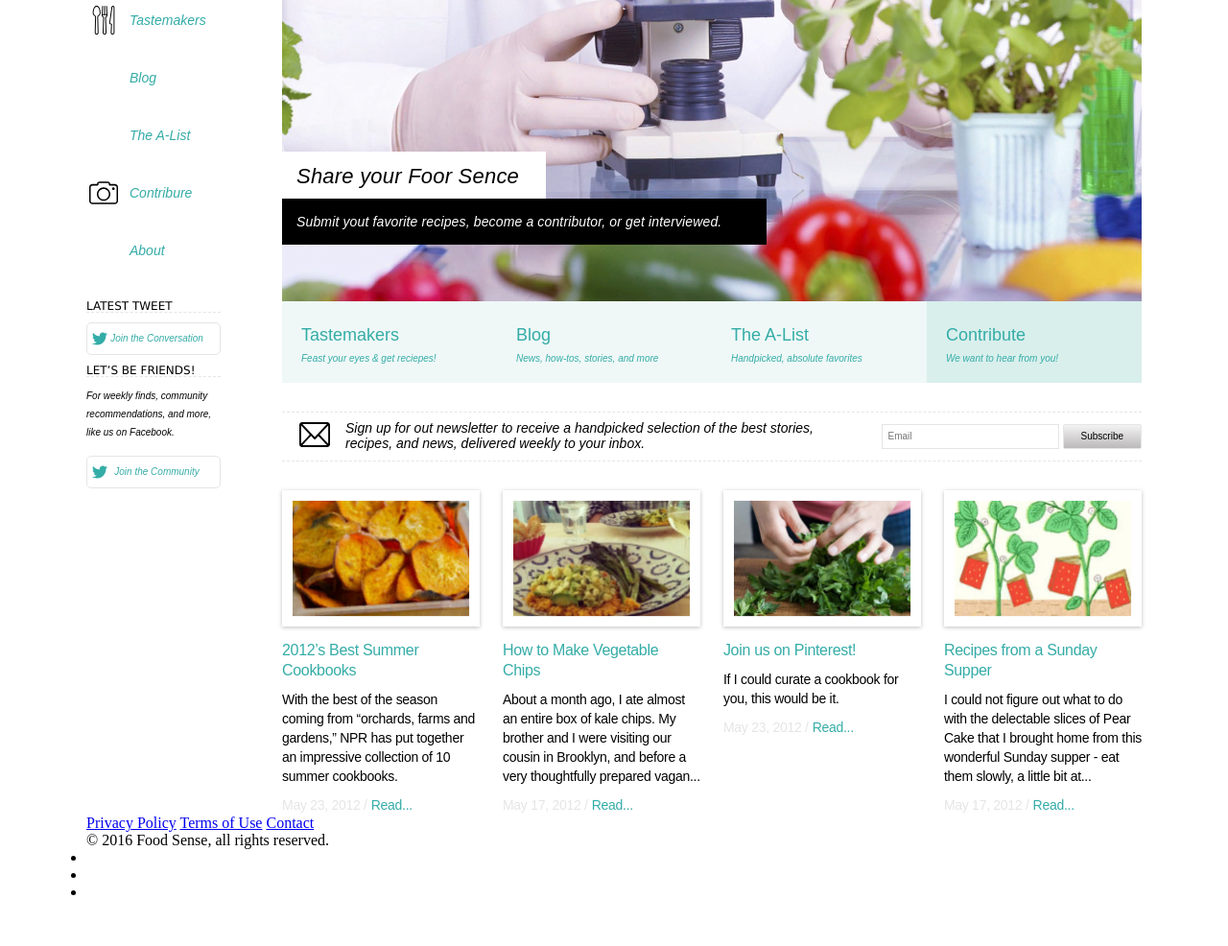
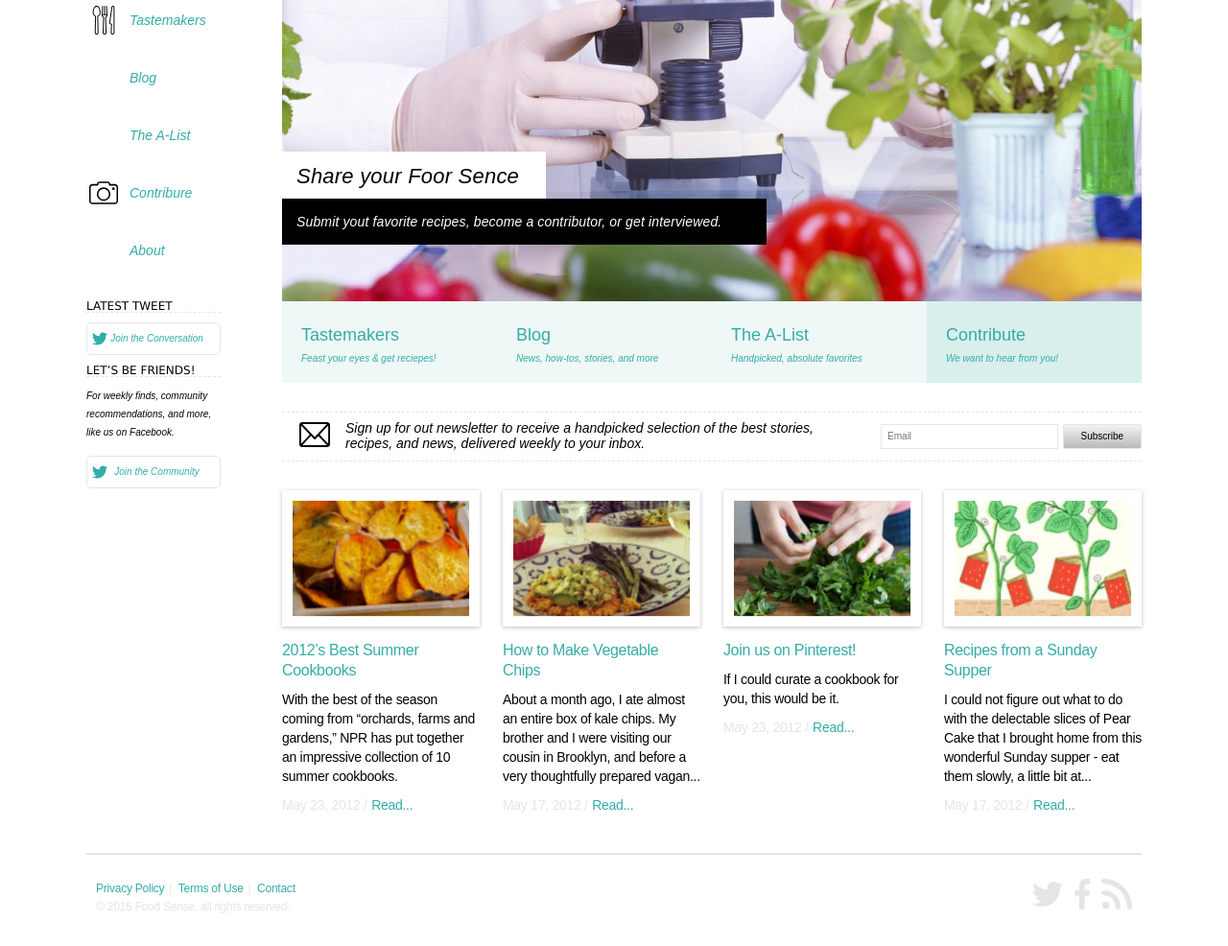
Before and after one commit to ludaalt/altukhova_tasks, a plain HTML site: page index.html in a window 1280 px wide. Shown: the part 181-1167 px from the top of the page at 96% size. Before the commit the page ends 1120 px from the top, so only its background shows below. Drawn offline with Linux system fonts and the light colour scheme.

Commit message:
added styles to footer

```diff
--- a/index.html
+++ b/index.html
@@ -41,7 +41,6 @@
                     <button class="community-button">Join the Community</button>
                 </div>
             </aside>
-
             <main class="main-content">
                 <div class="tabs">
                     <div class="tabs-body">
@@ -68,8 +67,6 @@
                         <button type="submit" class="subscribe-button">Subscribe</button>
                     </form>
                 </div>
-
-
                 <div class="cards">
                     <div class="card">
                         <p class="card-image">
@@ -87,8 +84,6 @@
                             <a class="card-more" href="#">Read...</a>
                         </p>
                     </div>
-
-
                     <div class="card">
                         <p class="card-image">
                             <img src="img/card2.jpg" alt="Card 2" width="207" height="143">
@@ -105,8 +100,6 @@
                             <a class="card-more" href="#">Read...</a>
                         </p>
                     </div>
-
-
                     <div class="card">
                         <p class="card-image">
                             <img src="img/card3.jpg" alt="Card 3" width="207" height="143">
@@ -121,8 +114,6 @@
                             <a class="card-more" href="#">Read...</a>
                         </p>
                     </div>
-
-
                     <div class="card">
                         <p class="card-image">
                             <img src="img/card4.jpg" alt="Card 4" width="207" height="143">
@@ -140,36 +131,32 @@
                             <a class="card-more" href="#">Read...</a>
                         </p>
                     </div>
-
-
-
                 </div>
-
             </main>
-
         </div>
-
-
-        <footer>
+        <footer class="main-footer">
             <div class="copyright-block">
                 <p>
-                    <a href="#">Privacy Policy</a>
-                    <a href="#">Terms of Use</a>
-                    <a href="#">Contact</a>
+                    <a class="copyright-link" href="#">Privacy Policy</a>
+                    <a class="copyright-link" href="#">Terms of Use</a>
+                    <a class="copyright-link" href="#">Contact</a>
                 </p>
-
-                <p>
+                <p class="copyright">
                     © 2016 Food Sense, all rights reserved.
                 </p>
             </div>
-
             <ul class="social-block">
-                <li><a href="#" aria-label="to-twitter"></a></li>
-                <li><a href="#" aria-label="to-facebook"></a></li>
-                <li><a href="#" aria-label="to-rss"></a></li>
+                <li class="social-block-item">
+                    <a class="social-block-link" href="#" aria-label="to-twitter"></a>
+                </li>
+                <li class="social-block-item">
+                    <a class="social-block-link" href="#" aria-label="to-facebook"></a>
+                </li>
+                <li class="social-block-item">
+                    <a class="social-block-link" href="#" aria-label="to-rss"></a>
+                </li>
             </ul>
         </footer>
-
     </div>
 </body>
 </html>
--- a/styles/style.css
+++ b/styles/style.css
@@ -1,8 +1,24 @@
+:root {
+	--white-color: #FFFFFF;
+    --light-color: #EFF8F7;
+    --light-active-color: #D9EFEC;
+
+    --primary-color: #34ACA7;
+    --dark-color: #000000;
+    --smokie-color: #E5E5E5;
+}
+
 * {
     padding: 0;
     margin: 0;
     box-sizing: border-box;
 }
+
+body {
+	font-family: 'Arial', sans-serif;
+	color: var(--dark-color);
+}
+
 
 img {
     max-width: 100%;
@@ -37,13 +53,11 @@ img {
     margin-bottom: 25px;
 }
 
-
 .main-menu-icon {
     display: inline-block;
     margin-right: 10px;
     width: 35px;
     height: 35px;
-
     background-repeat: no-repeat;
     background-position: center;
 }
@@ -72,14 +86,12 @@ img {
     display: block;
     display: flex;
     align-items: center;
-
     font-family: Arial;
     font-style: italic;
     font-weight: normal;
     font-size: 14px;
     line-height: 14px;
-
-    color: #34ACA7;
+    color: var(--primary-color);
     text-decoration: none;
 }
 
@@ -100,8 +112,7 @@ img {
     font-size: 12px;
     line-height: 12px;
     text-transform: uppercase;
-    color: #000000;
-    border-bottom: 1px dashed #E5E5E5;
+    border-bottom: 1px dashed var(--smokie-color);
 }
 
 .community-description {
@@ -111,7 +122,6 @@ img {
     font-weight: normal;
     font-size: 10px;
     line-height: 19px;
-    color: #000000;
 }
 
 .community-button{
@@ -119,27 +129,27 @@ img {
     width: 100%;
     padding: 10px 13px 10px 20px;
     background: none;
-    border: 1px solid #E5E5E5;
+    border: 1px solid var(--smokie-color);
     border-radius: 5px;
     cursor: pointer;
-
     font-family: Arial;
     font-style: italic;
     font-weight: normal;
     font-size: 10px;
     line-height: 12px;
-    color: #34ACA7;
-
+    color: var(--primary-color);
     background-image: url('../img/icons/twitter-icon.svg');
     background-repeat: no-repeat;
     background-position: 5px 8px;
 }
 
+.main-content {
+    width: 896px;
+}
+
 .tabs-body {
     position: relative;
-
     background-color: blue;
-
     max-height: 445px;
 }
 
@@ -148,19 +158,16 @@ img {
     top: 65%;
     content: 'Share your Foor Sence';
     width: 260px;
-    background-color: #FFFFFF;
+    background-color: var(--white-color);
     padding-top: 15px;
     padding-bottom: 15px;
     padding-left: 15px;
-
     font-family: Arial;
     font-style: italic;
     font-weight: normal;
     font-size: 22px;
     line-height: 22px;
     letter-spacing: 0.01em;
-
-    color: #000000;
 }
 
 .tabs-body:after {
@@ -169,19 +176,17 @@ img {
     left: 0%;
     content: 'Submit yout favorite recipes, become a contributor, or get interviewed.';
     width: 490px;
-    background-color: #000000;
+    background-color: var(--dark-color);
     padding-top: 17px;
     padding-bottom: 17px;
     padding-left: 15px;
-
     font-family: Arial;
     font-style: italic;
     font-weight: normal;
     font-size: 14px;
     line-height: 14px;
     letter-spacing: 0.01em;
-
-    color: #FFFFFF;
+    color: var(--white-color);
 }
 
 
@@ -193,13 +198,13 @@ img {
 .tabs-button {
     display: inline-block;
     border: none;
-    background: #EFF8F7;
+    background: var(--light-color);
     font-family: Arial;
     font-style: normal;
     font-weight: normal;
     font-size: 18px;
     line-height: 18px;
-    color: #34ACA7;
+    color: var(--primary-color);
     min-width: 25%;
     padding: 26px 101px 41px 20px;
     position: relative;
@@ -210,16 +215,14 @@ img {
 .tabs-button:after {
     position: absolute;
     height: 10px;
-
     left: 20px;
     top: 50px;
-
     font-family: Arial;
     font-style: italic;
     font-weight: normal;
     font-size: 10px;
     line-height: 19px;
-    color: #34ACA7;
+    color: var(--primary-color);
 }
 
 .tabs-button:nth-child(1):after {
@@ -239,11 +242,11 @@ img {
 }
 
 .tabs-button:hover {
-    background-color: #D9EFEC;
+    background-color: var(--light-active-color);
 }
 
 .tabs-button-current {
-    background-color: #D9EFEC;
+    background-color: var(--light-active-color);
 }
 
 .subscribe-block {
@@ -251,9 +254,8 @@ img {
     display: flex;
     justify-content: space-between;
     align-items: center;
-
-    border-top: 1px dashed #E5E5E5;
-    border-bottom: 1px dashed #E5E5E5;
+    border-top: 1px dashed var(--smokie-color);
+    border-bottom: 1px dashed var(--smokie-color);
 }
 
 .subscribe-description-wrap {
@@ -280,12 +282,10 @@ img {
     font-weight: normal;
     font-size: 14px;
     line-height: 16px;
-    color: #000000;
 }
 
 .input {
-    border: 1px solid #E5E5E5;
-    /*padding: 4px;*/
+    border: 1px solid var(--smokie-color);
     padding-top: 3px;
     padding-bottom: 6px;
     padding-left: 6px;
@@ -299,32 +299,25 @@ img {
     line-height: 10px;
 }
 
-
 .subscribe-button {
     display: inline-block;
     cursor: pointer;
-
     padding: 7px 18px;
-
     background: linear-gradient(180deg, #F4F3F3 0%, #BBB9B9 100%);
-
-    border: 1px solid #E5E5E5;
+    border: 1px solid var(--smokie-color);
     border-radius: 2px;
-
     font-family: Arial;
     font-style: normal;
     font-weight: normal;
     font-size: 10px;
     line-height: 10px;
-
     text-align: center;
-
-    color: #000000;
 }
 
 .cards {
     display: flex;
     justify-content: space-between;
+    margin-bottom: 40px;
 }
 
 .card {
@@ -339,16 +332,13 @@ img {
     max-width: 95%;
     margin-top: 10px;
     margin-bottom: 10px;
-    /*border: 2px solid blue;*/
     font-family: Arial;
     font-style: normal;
     font-weight: normal;
     font-size: 16px;
     line-height: 21px;
-
     letter-spacing: -0.02em;
-
-    color: #34ACA7;
+    color: var(--primary-color);
 }
 
 .card-body {
@@ -370,9 +360,8 @@ img {
     font-weight: normal;
     font-size: 14px;
     line-height: 20px;
-
     letter-spacing: -0.02em;
-    color: #E5E5E5;
+    color: var(--smokie-color);
 }
 
 .card-more {
@@ -382,7 +371,7 @@ img {
     font-size: 14px;
     line-height: 20px;
     letter-spacing: -0.02em;
-    color: #34ACA7;
+    color: var(--primary-color);
     text-decoration: none;
 }
 
@@ -390,9 +379,81 @@ img {
     text-decoration: underline;
 }
 
+.main-footer {
+    display: flex;
+    justify-content: space-between;
+    border-top: 2px solid var(--smokie-color);
+    padding: 25px 10px 35px 10px;
+}
 
+.copyright-link {
+    font-family: Arial;
+    font-style: normal;
+    font-weight: normal;
+    font-size: 12px;
+    line-height: 12px;
+    letter-spacing: -0.02em;
+    color: var(--primary-color);
+    text-decoration: none;
+    position: relative;
+    display: inline-block;
+    margin-right: 10px;
+}
 
+.copyright-link:hover {
+    text-decoration: underline;
+}
 
-.main-content {
-    width: 896px;
+.copyright-link:not(:last-child):after {
+    position: absolute;
+    content: '|';
+    color: var(--smokie-color);
+    right: -15px;
+    width: 10px;
+    height: 10px;
 }
+
+.copyright {
+    margin-top: 5px;
+    font-family: Arial;
+    font-style: normal;
+    font-weight: normal;
+    font-size: 12px;
+    line-height: 12px;
+    letter-spacing: -0.02em;
+    color: var(--smokie-color);
+}
+
+.social-block {
+    list-style: none;
+    display: flex;
+}
+
+.social-block-item {
+    width: 32px;
+    height: 32px;
+    background-repeat: no-repeat;
+    background-position: center;
+}
+
+.social-block-item:not(:last-child) {
+    margin-right: 4px;
+}
+
+.social-block-item:nth-child(1) {
+    background-image: url('../img/icons/tw.svg');
+}
+
+.social-block-item:nth-child(2) {
+    background-image: url('../img/icons/fb-icon.svg');
+}
+
+.social-block-item:nth-child(3) {
+    background-image: url('../img/icons/rss-icon.svg');
+}
+
+.social-block-link {
+    display: inline-block;
+    width: 100%;
+    height: 100%;
+}
```
Also changed, not shown: img/icons/fb-icon.svg (renamed from img/icons/Vector (1).svg), img/icons/rss-icon.svg (renamed from img/icons/Vector (2).svg), img/icons/tw.svg (renamed from img/icons/Vector.svg).
